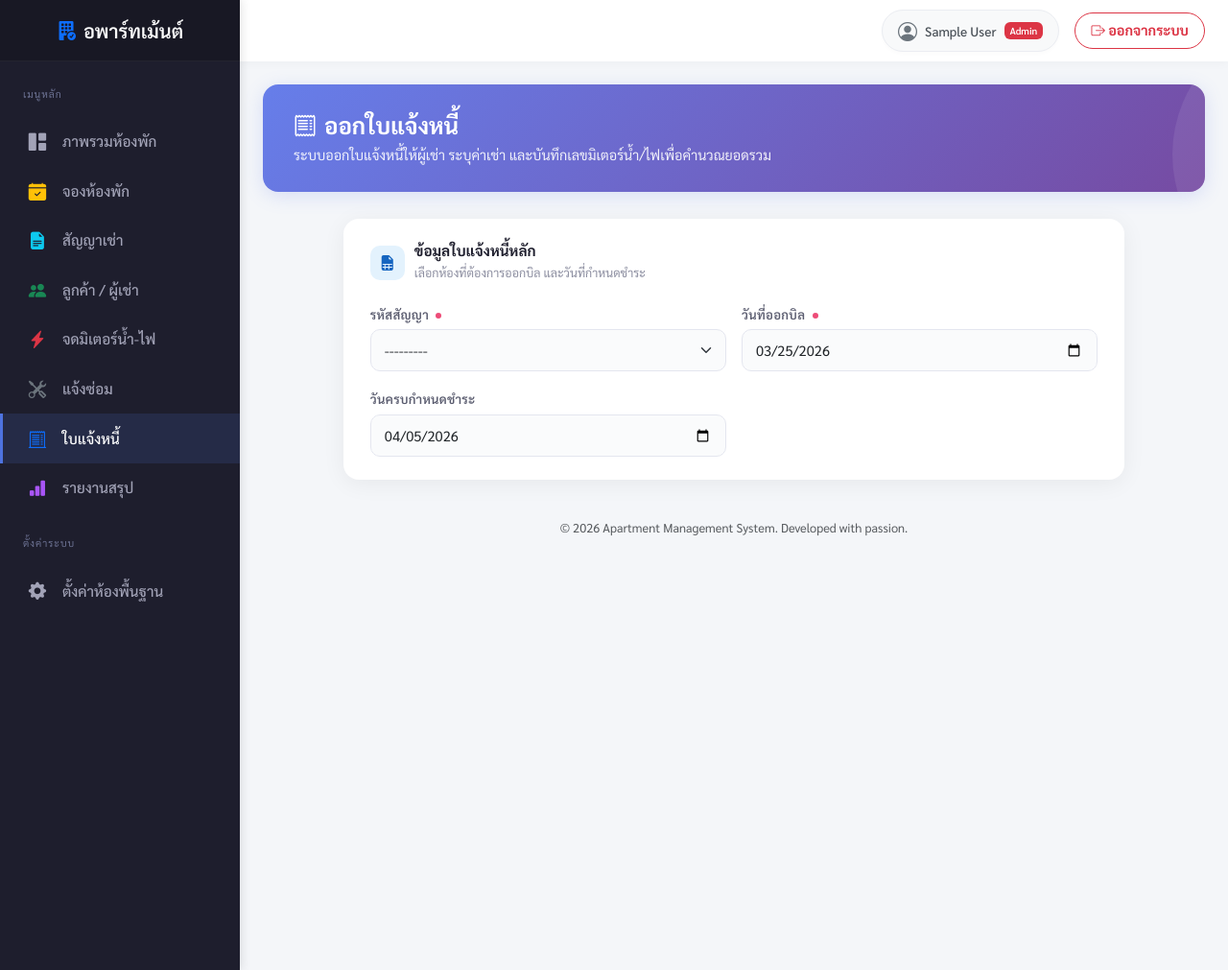
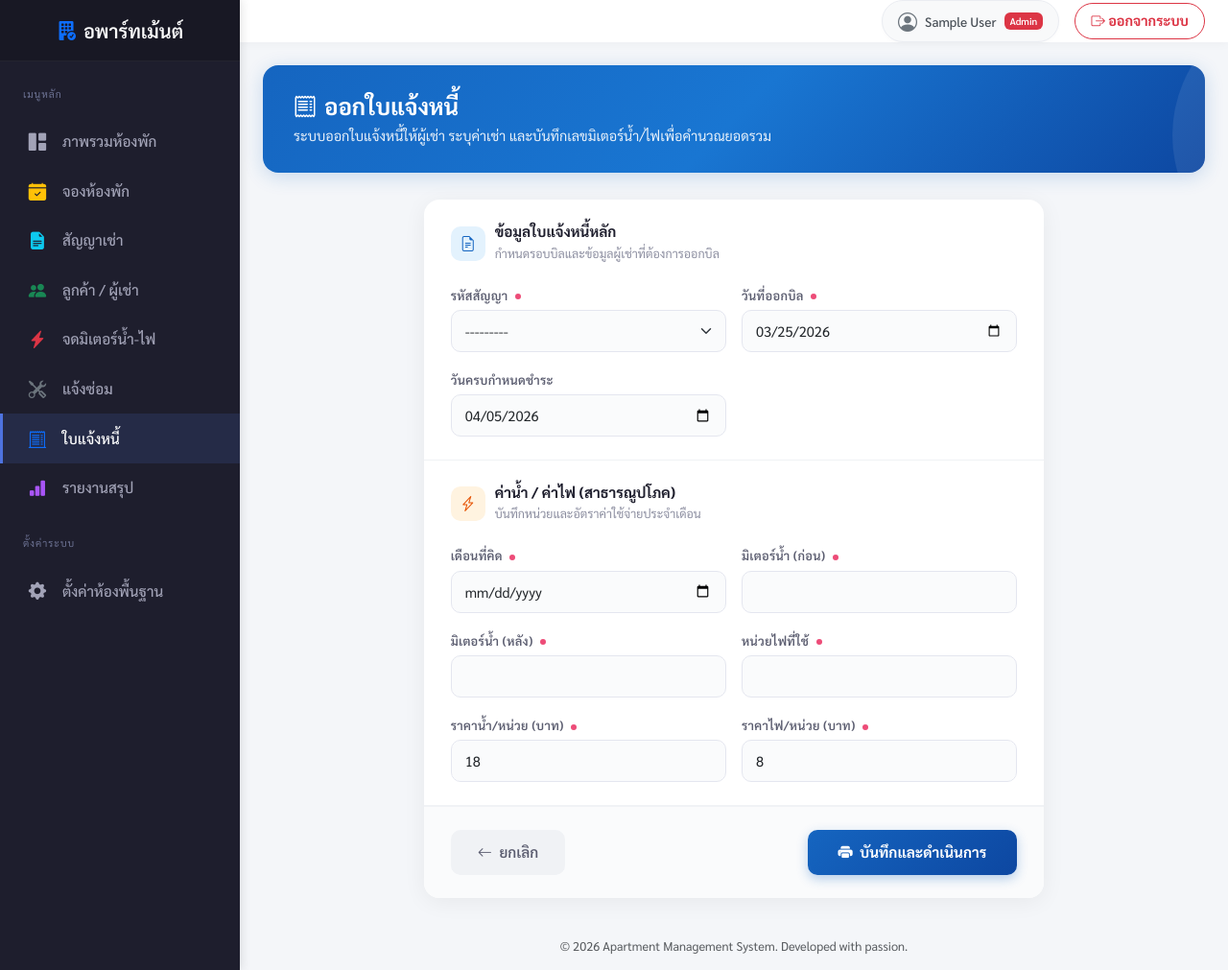
Before and after one commit to Mightycgm/ICT22667-Project, a Django app: page /invoices/add/ in a window 1280 px wide. Shown: the whole page at 96% size. Run offline with Django 5.2, Linux system fonts and the light colour scheme; a user stored in the database is signed in; tables that the repository leaves empty hold one stand-in row (values such as "Sample post").

Commit message:
แก้form.html ให้เป็นนปัจจุบัน

```diff
--- a/Apartment Management Project/apartment_project/apartment/templates/apartment/invoice/form.html
+++ b/Apartment Management Project/apartment_project/apartment/templates/apartment/invoice/form.html
@@ -3,14 +3,14 @@
 
 <style>
     .invoice-form-hero {
-        background: linear-gradient(135deg, #667eea 0%, #764ba2 100%);
+        background: linear-gradient(135deg, #1565c0 0%, #1976d2 50%, #0d47a1 100%);
         border-radius: 16px;
         padding: 28px 32px;
         margin-bottom: 28px;
         position: relative;
         overflow: hidden;
         color: #fff;
-        box-shadow: 0 4px 20px rgba(102, 126, 234, 0.2);
+        box-shadow: 0 4px 20px rgba(21, 101, 192, 0.2);
     }
     .invoice-form-hero::before {
         content: '';
@@ -78,12 +78,13 @@
     }
 
     .form-floating-custom .form-label {
-        font-size: 0.82rem;
+        font-size: 0.8rem;
         font-weight: 600;
         color: #5a5c6f;
         margin-bottom: 6px;
         letter-spacing: 0.3px;
     }
+
     /* Select, Input, Textarea styling */
     .form-floating-custom .form-control,
     .form-floating-custom .form-select,
@@ -100,6 +101,7 @@
         background-color: #fafbfc;
         width: 100%;
         display: block;
+        height: auto;
     }
 
     .form-floating-custom .form-control:focus,
@@ -107,8 +109,8 @@
     .form-floating-custom select:focus,
     .form-floating-custom textarea:focus,
     .form-floating-custom input:focus {
-        border-color: #667eea;
-        box-shadow: 0 0 0 3px rgba(102, 126, 234, 0.12);
+        border-color: #1565c0;
+        box-shadow: 0 0 0 3px rgba(21, 101, 192, 0.12);
         background-color: #fff;
         outline: none;
     }
@@ -123,8 +125,8 @@
         vertical-align: middle;
     }
 
-    .btn-submit {
-        background: linear-gradient(135deg, #667eea 0%, #764ba2 100%);
+    .btn-save {
+        background: linear-gradient(135deg, #1565c0 0%, #0d47a1 100%);
         border: none;
         color: #fff;
         font-weight: 700;
@@ -132,11 +134,11 @@
         border-radius: 10px;
         font-size: 0.95rem;
         transition: all 0.2s ease;
-        box-shadow: 0 4px 12px rgba(102, 126, 234, 0.3);
+        box-shadow: 0 4px 12px rgba(21, 101, 192, 0.3);
     }
-    .btn-submit:hover {
+    .btn-save:hover {
         transform: translateY(-2px);
-        box-shadow: 0 6px 20px rgba(102, 126, 234, 0.4);
+        box-shadow: 0 6px 20px rgba(21, 101, 192, 0.4);
         color: #fff;
     }
     .btn-cancel {
@@ -157,12 +159,12 @@
 
 <!-- Hero -->
 <div class="invoice-form-hero">
-    <h4><i class="bi bi-receipt me-2"></i>{{ title }}</h4>
+    <h4><i class="bi bi-receipt me-2"></i>{{ title|default:"ออกใบแจ้งหนี้" }}</h4>
     <p>ระบบออกใบแจ้งหนี้ให้ผู้เช่า ระบุค่าเช่า และบันทึกเลขมิเตอร์น้ำ/ไฟเพื่อคำนวณยอดรวม</p>
 </div>
 
 <div class="row justify-content-center">
-<div class="col-lg-10">
+<div class="col-lg-8">
 
 <form method="post">
     {% csrf_token %}
@@ -172,28 +174,108 @@
         <div class="form-section">
             <div class="section-title">
                 <div class="section-icon" style="background:#e3f2fd; color:#1565c0;">
-                    <i class="bi bi-file-earmark-spreadsheet-fill"></i>
+                    <i class="bi bi-file-earmark-text"></i>
                 </div>
                 <div>
                     <h6>ข้อมูลใบแจ้งหนี้หลัก</h6>
-                    <small>เลือกห้องที่ต้องการออกบิล และวันที่กำหนดชำระ</small>
+                    <small>กำหนดรอบบิลและข้อมูลผู้เช่าที่ต้องการออกบิล</small>
                 </div>
             </div>
 
             <div class="row g-3">
-                {% for field in invoice_form %}
+                {% if invoice_form %}
+                    {% for field in invoice_form %}
+                    <div class="col-md-6 form-floating-custom">
+                        <label class="form-label">{{ field.label }}
+                            {% if field.field.required %}<span class="required-dot"></span>{% endif %}
+                        </label>
+                        {{ field }}
+                        {% if field.errors %}
+                            <div class="text-danger small mt-1"><i class="bi bi-exclamation-circle-fill me-1"></i>{{ field.errors|striptags }}</div>
+                        {% endif %}
+                        {% if field.help_text %}
+                            <div class="text-muted small mt-1">{{ field.help_text }}</div>
+                        {% endif %}
+                    </div>
+                    {% endfor %}
+                {% else %}
+                    <!-- กรณีที่มีฟอร์มเดียวเป็น form ปกติ -->
+                    {% for field in form %}
+                    <div class="col-md-6 form-floating-custom">
+                        <label class="form-label">{{ field.label }}
+                            {% if field.field.required %}<span class="required-dot"></span>{% endif %}
+                        </label>
+                        {{ field }}
+                        {% if field.errors %}
+                            <div class="text-danger small mt-1"><i class="bi bi-exclamation-circle-fill me-1"></i>{{ field.errors|striptags }}</div>
+                        {% endif %}
+                        {% if field.help_text %}
+                            <div class="text-muted small mt-1">{{ field.help_text }}</div>
+                        {% endif %}
+                    </div>
+                    {% endfor %}
+                {% endif %}
+            </div>
+        </div>
+
+        <!-- Section 2: ค่าน้ำ / ค่าไฟ (สาธารณูปโภค) - จะแสดงถ้ามีการส่ง utility_form มา -->
+        {% if utility_form %}
+        <div class="form-section">
+            <div class="section-title">
+                <div class="section-icon" style="background:#fff3e0; color:#e65100;">
+                    <i class="bi bi-lightning-charge"></i>
+                </div>
+                <div>
+                    <h6>ค่าน้ำ / ค่าไฟ (สาธารณูปโภค)</h6>
+                    <small>บันทึกหน่วยและอัตราค่าใช้จ่ายประจำเดือน</small>
+                </div>
+            </div>
+
+            <div class="row g-3">
+                {% for field in utility_form %}
                 <div class="col-md-6 form-floating-custom">
-                    <label class="form-label">{{ field.label }} {% if field.field.required %}<span class="required-dot"></span>{% endif %}</label>
+                    <label class="form-label">{{ field.label }}
+                        {% if field.field.required %}<span class="required-dot"></span>{% endif %}
+                    </label>
                     {{ field }}
                     {% if field.errors %}
-                        <div class="text-danger small mt-1"><i class="bi bi-exclamation-circle"></i> {{ field.errors.0 }}</div>
+                        <div class="text-danger small mt-1"><i class="bi bi-exclamation-circle-fill me-1"></i>{{ field.errors|striptags }}</div>
+                    {% endif %}
+                    {% if field.help_text %}
+                        <div class="text-muted small mt-1">{{ field.help_text }}</div>
                     {% endif %}
                 </div>
                 {% endfor %}
             </div>
         </div>
-    </div>
-</div>
+        {% endif %}
+
+        <!-- Error Alert -->
+        {% if form.errors or invoice_form.errors or utility_form.errors %}
+        <div class="form-section" style="padding-top:0;">
+            <div class="alert alert-danger d-flex align-items-center" style="border-radius:10px; border:none; background:#fff5f5; color:#c62828; margin-bottom: 0;">
+                <i class="bi bi-exclamation-triangle-fill me-2"></i>
+                <span>กรุณาตรวจสอบข้อมูลให้ครบถ้วน</span>
+            </div>
+        </div>
+        {% endif %}
+
+        <!-- Submit -->
+        <div class="form-section" style="background:#fafbfc; border-top: 2px solid #f0f2f5;">
+            <div class="d-flex justify-content-between align-items-center">
+                <a href="{% url 'invoice_list' %}" class="btn btn-cancel">
+                    <i class="bi bi-arrow-left me-1"></i> ยกเลิก
+                </a>
+                <button type="submit" class="btn btn-save">
+                    <i class="bi bi-printer-fill me-1"></i> บันทึกและดําเนินการ
+                </button>
+            </div>
+        </div>
+    </div><!-- end form-card -->
+</form>
+
+</div><!-- end col -->
+</div><!-- end row -->
 
 <script>
 document.addEventListener('DOMContentLoaded', function() {
@@ -225,4 +307,5 @@ document.addEventListener('DOMContentLoaded', function() {
     }
 });
 </script>
+
 {% endblock %}
```
